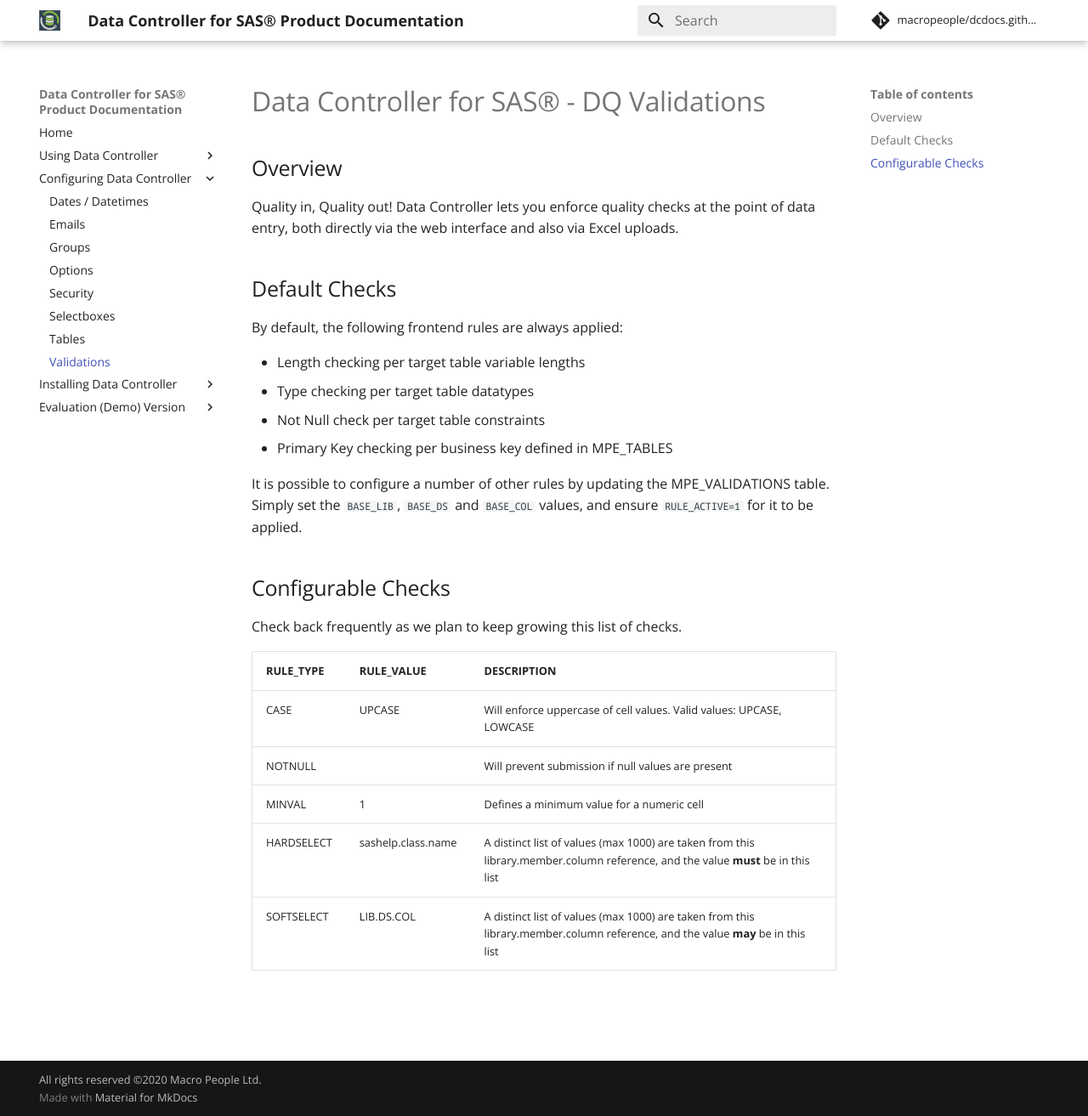
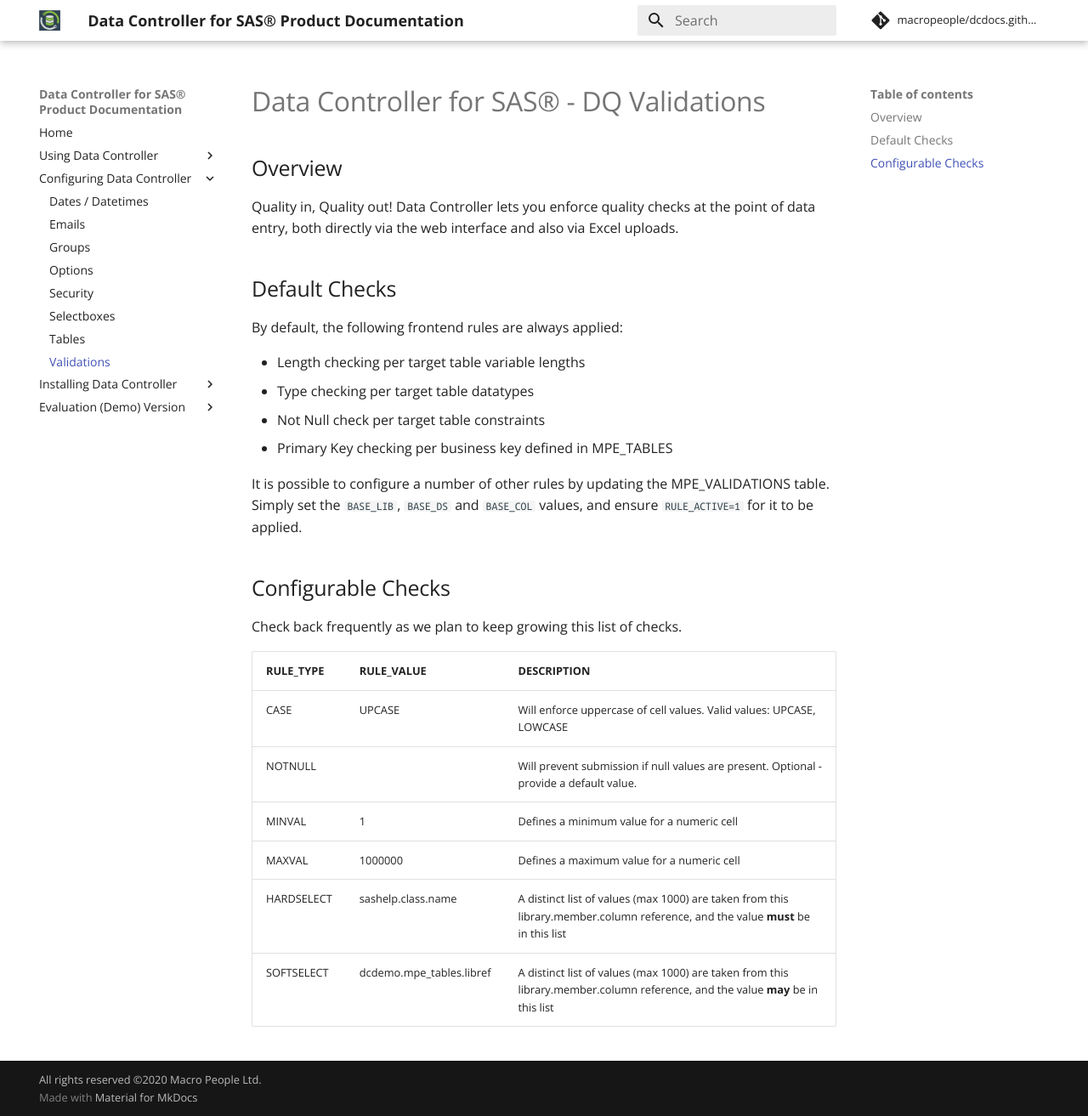
Before and after one commit to datacontroller/docs.datacontroller.io, an MkDocs documentation site: the page built from docs/dcc-validations.md, in a window 1280 px wide and 1313 px high. Shown: the whole window at 85% size. Built offline with MkDocs 1.6.1 and Material for MkDocs 9.7.7, drawn with Linux system fonts in a browser that asks for light colours; comment, search, counter and statistics services are not loaded; old or Windows-style settings are respelled for this version of MkDocs.

Commit message:
fix: validations documentation

```diff
--- a/docs/dcc-validations.md
+++ b/docs/dcc-validations.md
@@ -20,7 +20,8 @@
 |RULE_TYPE|RULE_VALUE|DESCRIPTION|
 |---|---|---|
 |CASE|UPCASE|Will enforce uppercase of cell values.  Valid values: UPCASE, LOWCASE|
-|NOTNULL||Will prevent submission if null values are present|
+|NOTNULL||Will prevent submission if null values are present.  Optional - provide a default value.|
 |MINVAL|1|Defines a minimum value for a numeric cell|
+|MAXVAL|1000000|Defines a maximum value for a numeric cell|
 |HARDSELECT|sashelp.class.name|A distinct list of values (max 1000) are taken from this library.member.column reference, and the value **must** be in this list|
-|SOFTSELECT|LIB.DS.COL|A distinct list of values (max 1000) are taken from this library.member.column reference, and the value **may** be in this list|
+|SOFTSELECT|dcdemo.mpe_tables.libref|A distinct list of values (max 1000) are taken from this library.member.column reference, and the value **may** be in this list|
```
